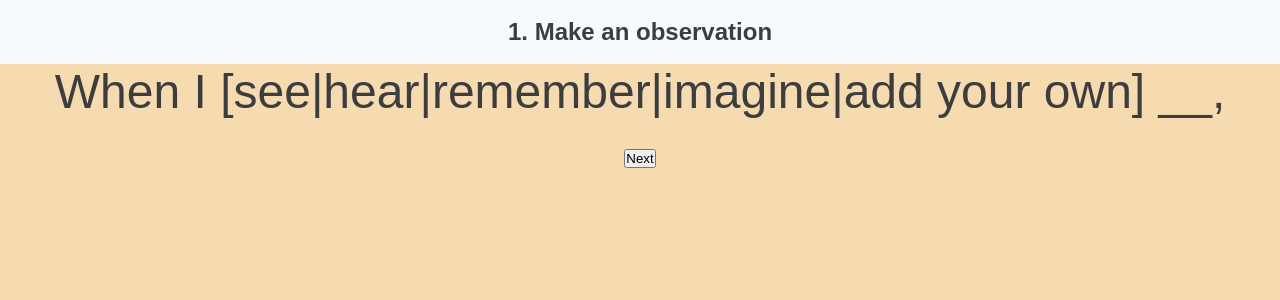
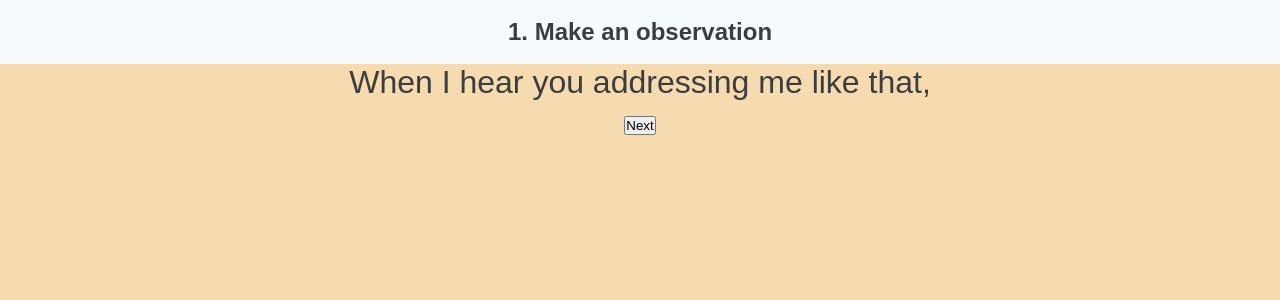
Before and after one commit to healhealth/nvc-companion, a React (Create React App) app: page /make-a-request in a window 1280 px wide. Shown: the top 300 px of the page. Built offline with nearby package versions, Linux system fonts and the light colour scheme; a web font is replaced by a local one.

Commit message:
Put in actual text

```diff
--- a/src/components/app/communicate/makeARequest/makeARequest.css
+++ b/src/components/app/communicate/makeARequest/makeARequest.css
@@ -14,7 +14,7 @@
 
 .makeARequest .steps .step.current,
 .makeARequest .steps .step.upcoming {
-  font-size: 3rem;
+  font-size: 2rem;
 }
 
 .makeARequest .steps .step.done {
--- a/src/components/app/communicate/makeARequest/makeARequest.jsx
+++ b/src/components/app/communicate/makeARequest/makeARequest.jsx
@@ -39,7 +39,7 @@ const MakeARequest = () => {
               })
             }
           >
-            <p>When I [see|hear|remember|imagine|add your own] __,</p>
+            <p>When I hear you addressing me like that,</p>
             {(currentStep === observation) && (
               <button
                 type='button'
@@ -58,7 +58,7 @@ const MakeARequest = () => {
               })
             }
           >
-            <p>I feel [list of emotions|add your own],</p>
+            <p>I feel agitated,</p>
             {(currentStep === feeling) && (
             <button
               type='button'
@@ -77,7 +77,7 @@ const MakeARequest = () => {
               })
             }
           >
-            <p>Because my need for [list of needs|add your own] is not met.</p>
+            <p> because my need for cooperation is not being met.</p>
             {(currentStep === need) && (
               <button
                 type='button'
@@ -95,7 +95,7 @@ const MakeARequest = () => {
               })
             }
           >
-            <p>Would you be willing to __ so __?</p>
+            <p>Would you be willing to tell me what you are feeling and needing right now instead of what you think I am, so we can come to a peaceful resolution of our differences?</p>
             {(currentStep === request) && (
               <button
                 type='button'
```
